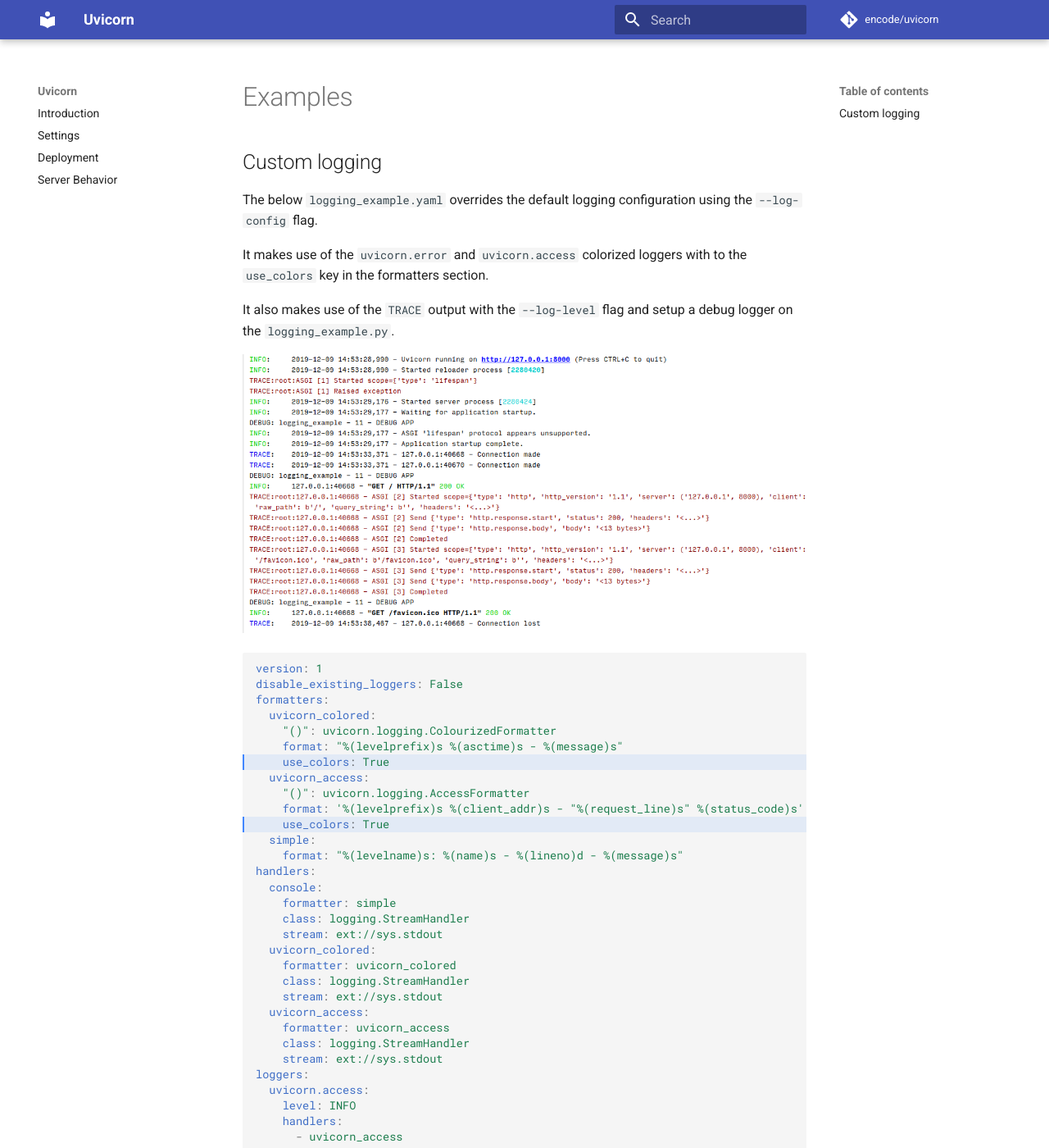
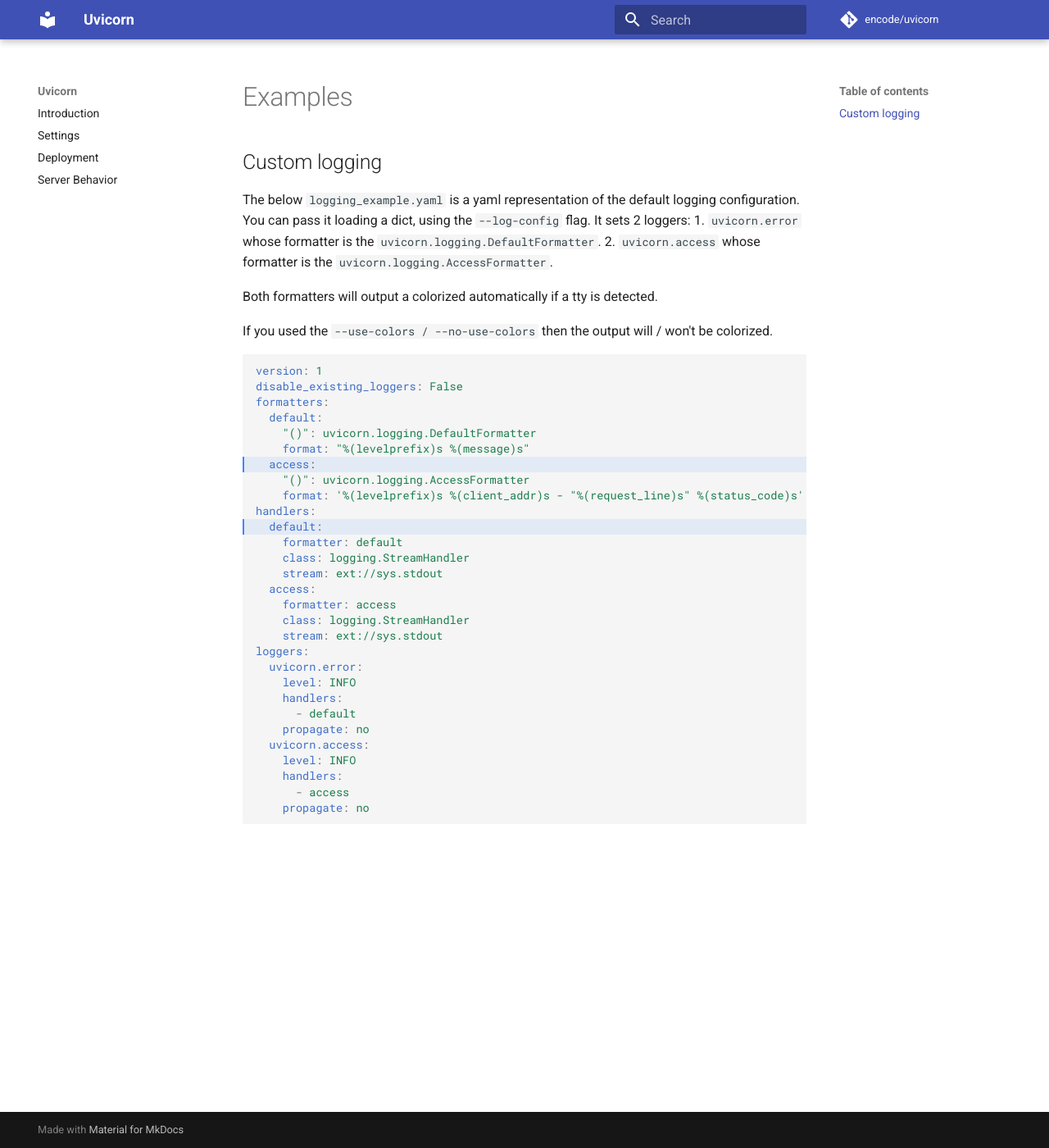
Before and after one commit to encode/uvicorn, an MkDocs documentation site: the page built from docs/examples.md, in a window 1280 px wide and 1400 px high. Shown: the whole window at 82% size. Built offline with MkDocs 1.6.1 and Material for MkDocs 9.7.7, drawn with Linux system fonts in a browser that asks for light colours; comment, search, counter and statistics services are not loaded; old or Windows-style settings are respelled for this version of MkDocs; some of the changed text lies outside the part shown.

Commit message:
Reworked according to comments asking to replicate and be minimal

````diff
--- a/docs/examples.md
+++ b/docs/examples.md
@@ -2,20 +2,16 @@
 
 ## Custom logging
 
-The below `logging_example.yaml` overrides the default logging configuration using the `--log-config` flag.
+The below `logging_example.yaml` is a yaml representation of the default logging configuration.
+You can pass it loading a dict, using the `--log-config` flag.
+It sets 2 loggers:
+1. `uvicorn.error` whose formatter is the `uvicorn.logging.DefaultFormatter`.
+2. `uvicorn.access` whose formatter is the `uvicorn.logging.AccessFormatter`.
 
-It makes use of the `uvicorn.error` and `uvicorn.access` colorized loggers with to the `use_colors` key in the formatters section.
+Both formatters will output a colorized automatically if a tty is detected.
 
-It also makes use of the `TRACE` output with the `--log-level` flag and setup a debug logger on the `logging_example.py`.
-
-![logging](./src/logging_example/logging_example.png)
+If you used the `--use-colors / --no-use-colors` then the output will / won't be colorized.
 
 ```yaml hl_lines="7 11 38 39 40 41"
 {!./src/logging_example/logging_example.yaml!}
 ```
-
-in your `logging_example.py`
-
-```python hl_lines="7 32"
-{!./src/logging_example/logging_example.py!}
-```
--- a/docs/src/logging_example/logging_example.py
+++ /dev/null
@@ -1,32 +0,0 @@
-import logging
-
-import uvicorn
-import yaml
-
-logger = logging.getLogger(__name__)
-logger.setLevel(logging.DEBUG)
-
-
-async def app(scope, receive, send):
-    logger.debug("DEBUG APP")
-    assert scope['type'] == 'http'
-    await send({
-        'type': 'http.response.start',
-        'status': 200,
-        'headers': [
-            [b'content-type', b'text/plain'],
-        ]
-    })
-    await send({
-        'type': 'http.response.body',
-        'body': b'Hello, world!',
-    })
-
-
-if __name__ == '__main__':
-    with open('logging_example/logging_example.yaml', 'r') as stream:
-        config = yaml.load(stream, yaml.FullLoader)
-    # DEBUG DEV
-    # uvicorn.run("main:app", reload=True, log_config=config)
-    # TRACE
-    uvicorn.run("logging_example:app", reload=True, log_config=config, log_level="trace")
--- a/docs/src/logging_example/logging_example.yaml
+++ b/docs/src/logging_example/logging_example.yaml
@@ -1,42 +1,29 @@
 version: 1
 disable_existing_loggers: False
 formatters:
-  uvicorn_colored:
-    "()": uvicorn.logging.ColourizedFormatter
-    format: "%(levelprefix)s %(asctime)s - %(message)s"
-    use_colors: True
-  uvicorn_access:
+  default:
+    "()": uvicorn.logging.DefaultFormatter
+    format: "%(levelprefix)s %(message)s"
+  access:
     "()": uvicorn.logging.AccessFormatter
     format: '%(levelprefix)s %(client_addr)s - "%(request_line)s" %(status_code)s'
-    use_colors: True
-  simple:
-    format: "%(levelname)s: %(name)s - %(lineno)d - %(message)s"
 handlers:
-  console:
-    formatter: simple
+  default:
+    formatter: default
     class: logging.StreamHandler
     stream: ext://sys.stdout
-  uvicorn_colored:
-    formatter: uvicorn_colored
-    class: logging.StreamHandler
-    stream: ext://sys.stdout
-  uvicorn_access:
-    formatter: uvicorn_access
+  access:
+    formatter: access
     class: logging.StreamHandler
     stream: ext://sys.stdout
 loggers:
+  uvicorn.error:
+    level: INFO
+    handlers:
+      - default
+    propagate: no
   uvicorn.access:
     level: INFO
     handlers:
-      - uvicorn_access
+      - access
     propagate: no
-  uvicorn.error:
-    level: INFO
-    handlers:
-      - uvicorn_colored
-    propagate: no
-  logging_example:
-    level: DEBUG
-    handlers:
-      - console
-    propagate: no
````
Also changed, not shown: docs/src/logging_example/logging_example.png (deleted).
